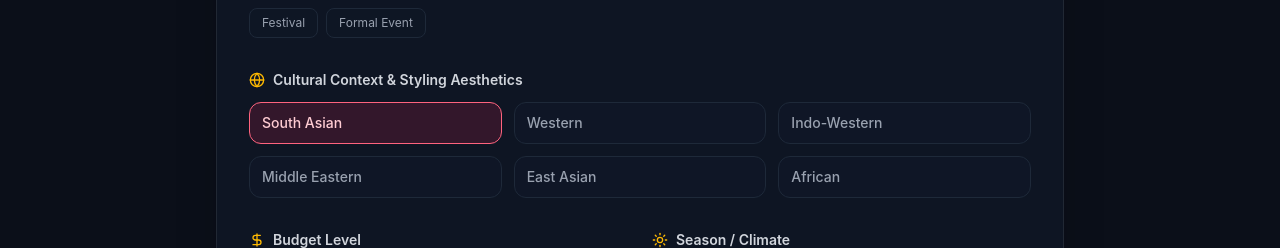
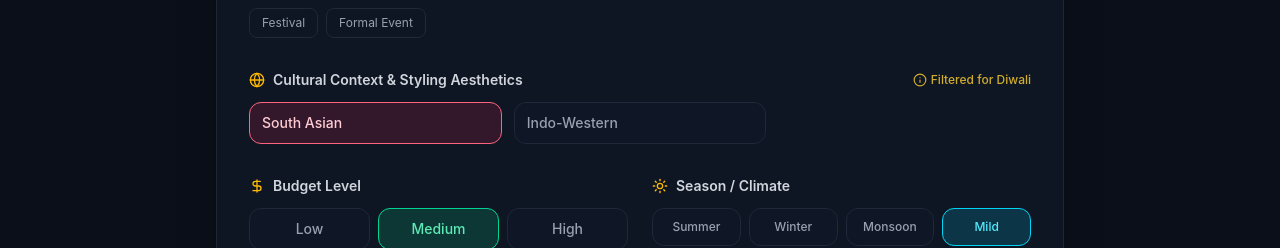
Before and after one commit to GlockyDeep/otfit-ai-wardrobe-studio, a React (Vite) app in the folder frontend/: page / in a window 1280 px wide. Shown: the part 535-783 px from the top of the page. Built offline with nearby package versions, Linux system fonts and the light colour scheme; no server answers; a web font is replaced by a local one.

Commit message:
fix: dynamically constrain cultures for festival occasions like Diwali

```diff
--- a/frontend/src/components/RecommendationForm.tsx
+++ b/frontend/src/components/RecommendationForm.tsx
@@ -1,6 +1,6 @@
-import React, { useState } from 'react';
+import React, { useState, useEffect } from 'react';
 import type { RecommendationFormData, GenderOption, CultureOption, BudgetOption, SeasonOption } from '../types';
-import { Sparkles, Calendar, Globe, DollarSign, Sun, Palette, FileText, User } from 'lucide-react';
+import { Sparkles, Calendar, Globe, DollarSign, Sun, Palette, FileText, User, Info } from 'lucide-react';
 
 interface FormProps {
   onSubmit: (data: RecommendationFormData) => void;
@@ -19,7 +19,7 @@ const OCCASION_CHIPS = [
   'Formal Event'
 ];
 
-const CULTURES: CultureOption[] = [
+const ALL_CULTURES: CultureOption[] = [
   'South Asian',
   'Western',
   'Indo-Western',
@@ -28,10 +28,13 @@ const CULTURES: CultureOption[] = [
   'African'
 ];
 
+// Occasion-specific culture constraints
+const OCCASION_CULTURE_MAP: Record<string, CultureOption[]> = {
+  diwali: ['South Asian', 'Indo-Western']
+};
+
 const BUDGETS: BudgetOption[] = ['Low', 'Medium', 'High'];
-
 const SEASONS: SeasonOption[] = ['Summer', 'Winter', 'Monsoon', 'Mild'];
-
 const PREFERENCE_TAGS = ['Jewel tones', 'Pastels', 'Minimalist', 'Regal', 'Streetwear', 'Earthy tones'];
 
 export const RecommendationForm: React.FC<FormProps> = ({ onSubmit, isLoading }) => {
@@ -47,6 +50,26 @@ export const RecommendationForm: React.FC<FormProps> = ({ onSubmit, isLoading })
 
   const [error, setError] = useState<string | null>(null);
 
+  // Compute available cultures based on occasion
+  const getAvailableCultures = (occ: string): CultureOption[] => {
+    const key = occ ? occ.trim().toLowerCase() : '';
+    for (const [mappedOcc, validCultures] of Object.entries(OCCASION_CULTURE_MAP)) {
+      if (key.includes(mappedOcc)) {
+        return validCultures;
+      }
+    }
+    return ALL_CULTURES;
+  };
+
+  const availableCultures = getAvailableCultures(formData.occasion);
+
+  // Auto-adjust culture if current selected culture is invalid for selected occasion
+  useEffect(() => {
+    if (!availableCultures.includes(formData.culture)) {
+      setFormData(prev => ({ ...prev, culture: availableCultures[0] }));
+    }
+  }, [formData.occasion]);
+
   const handleSubmit = (e: React.FormEvent) => {
     e.preventDefault();
     if (!formData.occasion.trim()) {
@@ -57,8 +80,13 @@ export const RecommendationForm: React.FC<FormProps> = ({ onSubmit, isLoading })
     onSubmit(formData);
   };
 
-  const handleChipClick = (occasion: string) => {
-    setFormData(prev => ({ ...prev, occasion }));
+  const handleChipClick = (occ: string) => {
+    const valid = getAvailableCultures(occ);
+    setFormData(prev => ({
+      ...prev,
+      occasion: occ,
+      culture: valid.includes(prev.culture) ? prev.culture : valid[0]
+    }));
   };
 
   const handleTagClick = (tag: string) => {
@@ -147,12 +175,21 @@ export const RecommendationForm: React.FC<FormProps> = ({ onSubmit, isLoading })
 
         {/* 3. Culture & Heritage */}
         <div>
-          <label className="block text-sm font-semibold text-gray-300 mb-3 flex items-center space-x-2">
-            <Globe className="w-4 h-4 text-amber-400" />
-            <span>Cultural Context & Styling Aesthetics</span>
-          </label>
+          <div className="flex items-center justify-between mb-3">
+            <label className="text-sm font-semibold text-gray-300 flex items-center space-x-2">
+              <Globe className="w-4 h-4 text-amber-400" />
+              <span>Cultural Context & Styling Aesthetics</span>
+            </label>
+            {availableCultures.length < ALL_CULTURES.length && (
+              <span className="text-xs text-amber-300/80 flex items-center space-x-1 font-medium">
+                <Info className="w-3.5 h-3.5" />
+                <span>Filtered for {formData.occasion}</span>
+              </span>
+            )}
+          </div>
+
           <div className="grid grid-cols-2 sm:grid-cols-3 gap-3">
-            {CULTURES.map(c => (
+            {availableCultures.map(c => (
               <button
                 key={c}
                 type="button"
```
Also changed, not shown: 1 other file (tests, documents, lock files or other folders).
